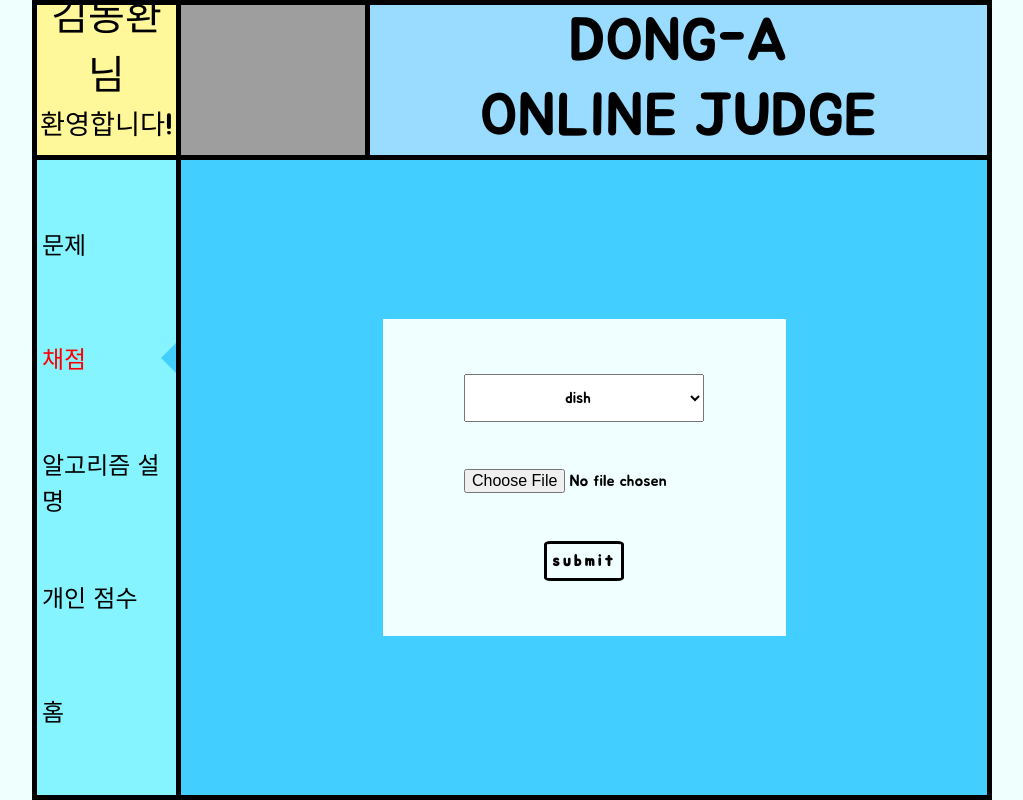
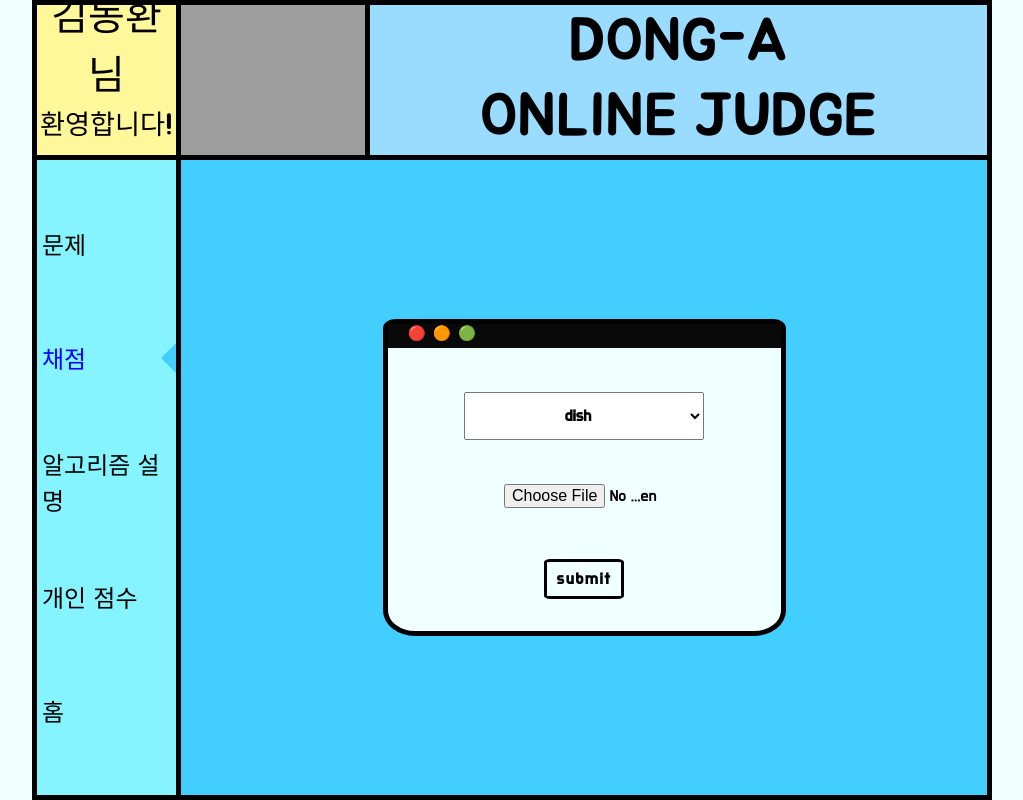
Before and after one commit to ksnd0297/Algorithm_Judge_System, a React (Create React App) app: page /judge in a window 1280 px wide. Shown: the whole page, without its empty margins (128-1151 px from the left). Built offline with nearby package versions, Linux system fonts and the light colour scheme; grey boxes are pictures that could not be loaded.

Commit message:
2022/06/10

```diff
--- a/src/components/Content/Judge.js
+++ b/src/components/Content/Judge.js
@@ -1,8 +1,11 @@
 import React, { useState, useCallback } from "react";
+import { useNavigate } from "react-router-dom";
 
 import "../../scss/Content/Judge.scss";
 
 function Judge() {
+  const navigate = useNavigate();
+
   const [file, setFile] = useState();
 
   const [problemNum, setProblemNum] = useState(0);
@@ -10,7 +13,9 @@ function Judge() {
 
   const onChangeFile = useCallback(
     (e) => {
-      setFile(e.target.files[0]);
+      const formData = new FormData();
+      formData.append("file", e.target.files[0]);
+      setFile(formData);
     },
     [file]
   );
@@ -23,6 +28,12 @@ function Judge() {
     [problemNum]
   );
 
+  const onClick = () => {
+    console.log(file);
+    // axios를 통한 파일 전송
+    navigate("/main");
+  };
+
   const problem = [
     { id: 0, name: "dish" },
     { id: 1, name: "block" },
@@ -32,7 +43,10 @@ function Judge() {
   return (
     <div className="JudgeContainer">
       <div className="Judge">
-        <p className="header">
+        <div className="title">
+          <div className="emoji">🔴🟠🟢</div>
+        </div>
+        <div className="header">
           <select className="problem" onChange={onChangeProblem}>
             {problem.map((p) => (
               <option key={p.id} value={p.id}>
@@ -40,8 +54,8 @@ function Judge() {
               </option>
             ))}
           </select>
-        </p>
-        <p className="footer">
+        </div>
+        <div className="footer">
           <input
             className="file"
             type="file"
@@ -49,8 +63,10 @@ function Judge() {
             accept=".cpp"
             onChange={onChangeFile}
           />
-        </p>
-        <div className="button">submit</div>
+        </div>
+        <div className="button" onClick={onClick}>
+          submit
+        </div>
       </div>
     </div>
   );
--- a/src/scss/Content/Judge.scss
+++ b/src/scss/Content/Judge.scss
@@ -1,4 +1,5 @@
 @import url("https://fonts.googleapis.com/css2?family=Jua&display=swap");
+@import url("https://fonts.googleapis.com/css2?family=Do+Hyeon&display=swap");
 
 .JudgeContainer {
   width: 50%;
@@ -9,63 +10,81 @@
   align-items: center;
   justify-content: center;
 
+  border: 5px solid black;
+  border-bottom-left-radius: 8%;
+  border-bottom-right-radius: 8%;
+  border-top-left-radius: 3%;
+  border-top-right-radius: 3%;
+
   .Judge {
     width: 100%;
-    height: 80%;
+    height: 100%;
 
     display: flex;
     flex-direction: column;
     align-items: center;
-    justify-content: space-around;
+    justify-content: space-between;
+
+    .title {
+      width: 100%;
+      height: 8%;
+      background-color: rgb(10, 9, 9);
+      letter-spacing: 0.5em;
+      .emoji {
+        transform: scale(0.9);
+      }
+    }
+
     .header {
       .problem {
         width: 15em;
         height: 3em;
 
         text-align: center;
-        font-family: "Jua", sans-serif;
+        font-family: "Do Hyeon", sans-serif;
         font-size: 1em;
-      }
-
-      .file {
-        display: flexbox;
-        width: 50%;
-        font-family: "Jua", sans-serif;
+        font-weight: bold;
       }
     }
-
     .footer {
       display: flex;
       justify-content: center;
       align-items: center;
 
       .file {
-        width: 15em;
+        display: flex;
+        justify-content: center;
+        align-items: center;
 
-        font-family: "Jua", sans-serif;
+        width: 10em;
+        height: 2em;
+
+        font-family: "Do Hyeon", sans-serif;
         font-size: 1em;
       }
     }
     .button {
       border: 3px solid black;
+      margin-bottom: 2em;
       width: 5em;
       height: 2.5em;
       border-radius: 8%;
 
       align-items: center;
 
-      font-family: "Jua", sans-serif;
+      font-family: "Do Hyeon", sans-serif;
       font-size: 1em;
       font-weight: bold;
 
       text-align: center;
 
-      letter-spacing: 0.2em;
+      letter-spacing: 0.1em;
 
       &:hover {
         border: 3px solid #426eff;
         color: white;
         background-color: #426eff;
+        transform: scale(1.1);
         transition: 0.3s;
       }
     }
--- a/src/scss/Content/Problems.scss
+++ b/src/scss/Content/Problems.scss
@@ -54,7 +54,7 @@
   }
 }
 
-@media all and (max-width: 650px) {
+@media all and (max-width: 850px) {
   .table-header {
     display: none;
   }
--- a/src/scss/Header/Info.scss
+++ b/src/scss/Header/Info.scss
@@ -29,7 +29,7 @@
   }
 }
 
-@media screen and (max-width: 650px) {
+@media screen and (max-width: 850px) {
   .Info {
     font-size: 15px !important;
     .name {
--- a/src/scss/Header/Logo.scss
+++ b/src/scss/Header/Logo.scss
@@ -34,7 +34,7 @@
   }
 }
 
-@media screen and (max-width: 650px) {
+@media screen and (max-width: 850px) {
   .Logo {
     font-size: 30px !important;
   }
--- a/src/scss/Main/Content.scss
+++ b/src/scss/Main/Content.scss
@@ -11,7 +11,7 @@
   border-top: 0;
 }
 
-@media screen and (max-width: 650px) {
+@media screen and (max-width: 850px) {
   body {
     padding: 0;
   }
--- a/src/scss/Main/LeftSide.scss
+++ b/src/scss/Main/LeftSide.scss
@@ -34,11 +34,11 @@
     }
     &:hover {
       span:not(.Arrow) {
-        color: hotpink;
+        color: rgb(73, 115, 255);
       }
     }
     &.active {
-      color: red;
+      color: blue;
     }
   }
 
@@ -54,7 +54,7 @@
   }
 }
 
-@media screen and (max-width: 650px) {
+@media screen and (max-width: 850px) {
   .LeftSide {
     font-size: 10px !important;
   }
--- a/src/scss/Register.scss
+++ b/src/scss/Register.scss
@@ -17,7 +17,7 @@
   --group-background-focus: #678efe;
 }
 
-@media screen and (max-width: 500px) {
+@media screen and (max-width: 850px) {
   .RegisterContainer {
     width: 100%;
     height: 100%;
```
